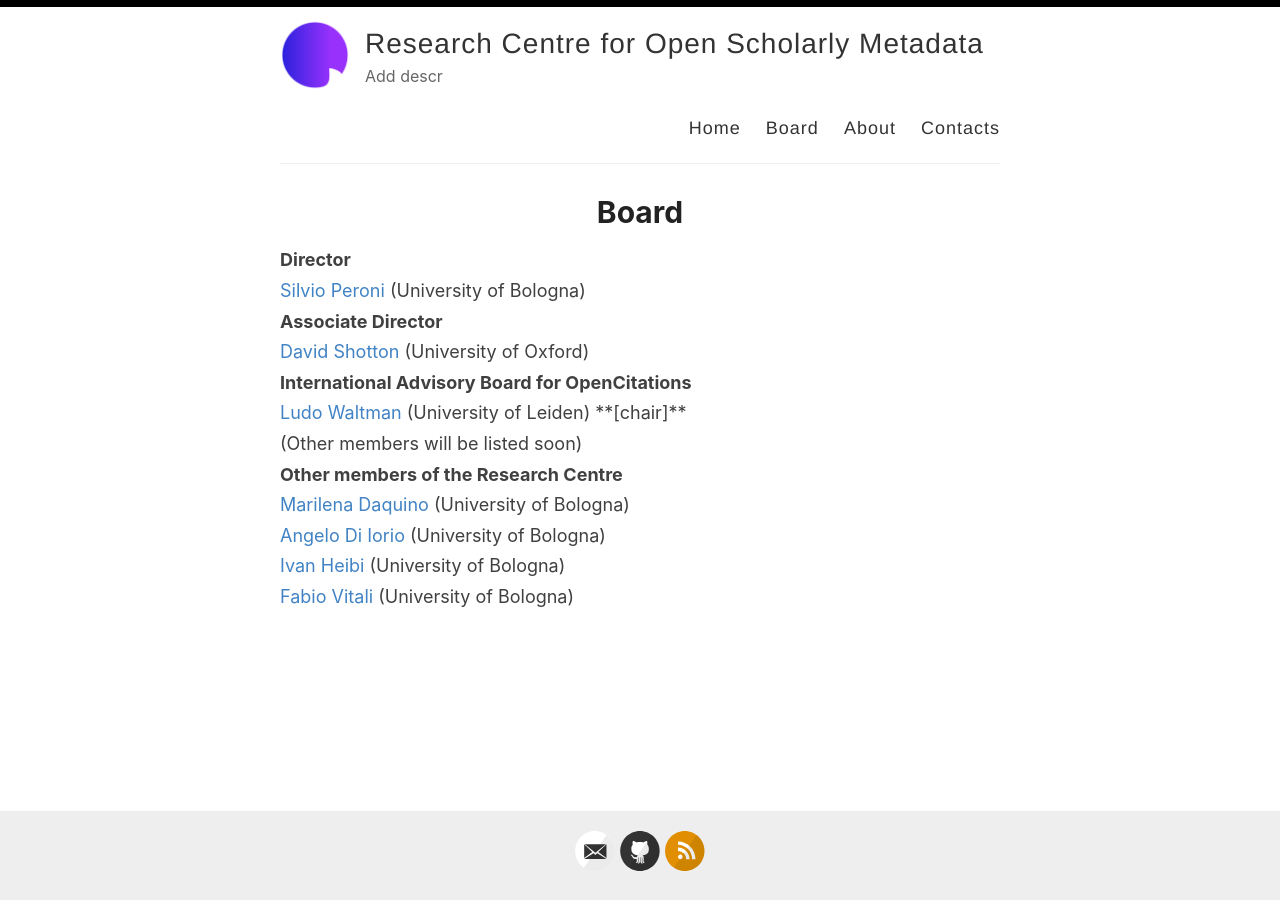
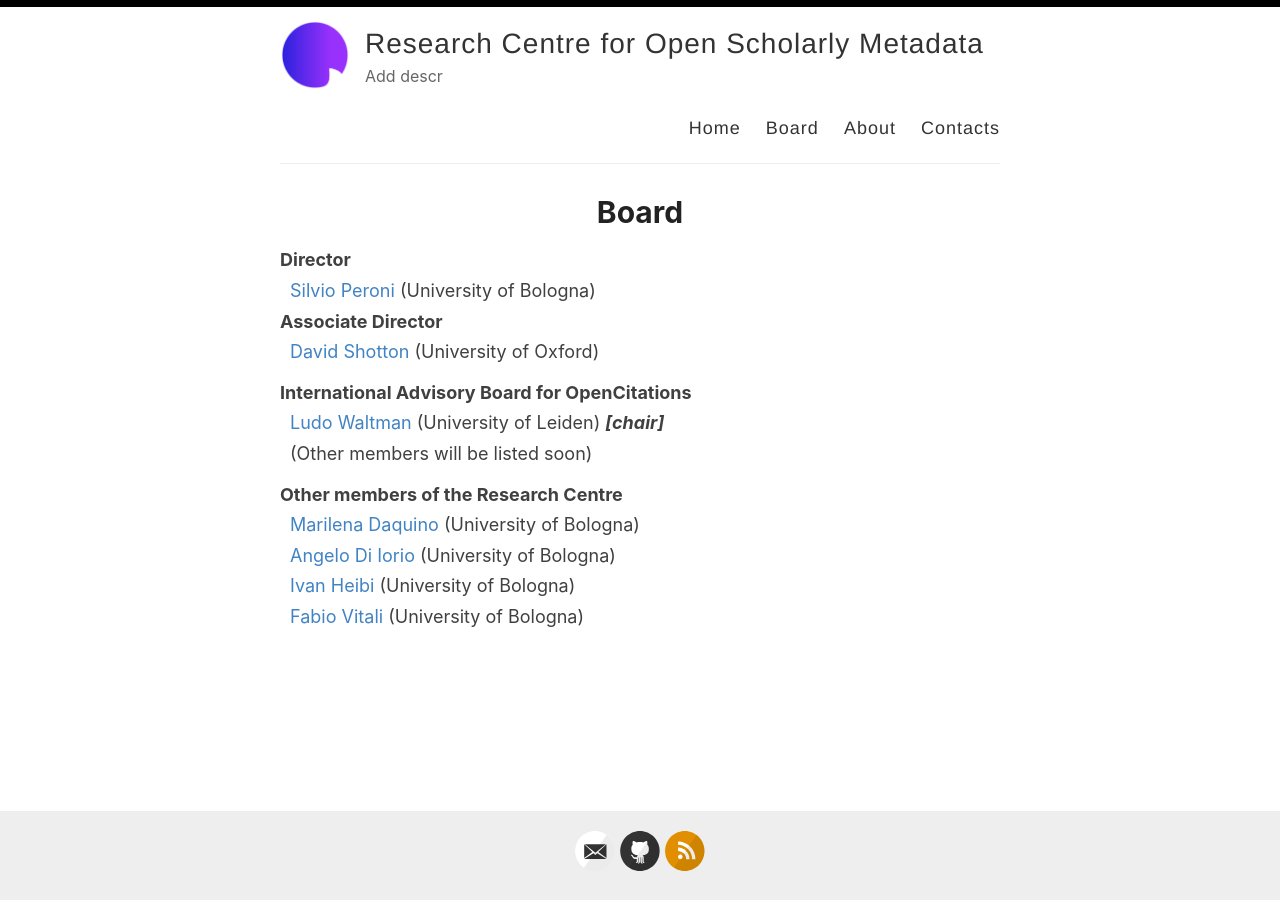
Before and after one commit to openscholarlymetadata/openscholarlymetadata.github.io, a Jekyll site: the page built from _pages/board.md, in a window 1280 px wide. Built offline with Jekyll 4.4.1, drawn with Linux system fonts in a browser that asks for light colours.

Commit message:
added style

```diff
--- a/_pages/board.md
+++ b/_pages/board.md
@@ -13,7 +13,7 @@ permalink: /board/
 
 <dl>
     <dt><strong>International Advisory Board for OpenCitations</strong></dt>
-    <dd><a href="https://twitter.com/LudoWaltman">Ludo Waltman</a> (University of Leiden) **[chair]**</dd>
+    <dd><a href="https://twitter.com/LudoWaltman">Ludo Waltman</a> (University of Leiden) <strong><em>[chair]</em></strong></dd>
     <dd>(Other members will be listed soon)</dd>
 </dl>
 
--- a/assets/style.scss
+++ b/assets/style.scss
@@ -8,6 +8,13 @@
 @import "reset";
 @import "variables";
 // Syntax highlighting @import is at the bottom of this file
+
+dl {
+    margin-top: 10px;
+}
+dd {
+    margin-left: 10px;
+}
 
 /**************/
 /* BASE RULES */
```
